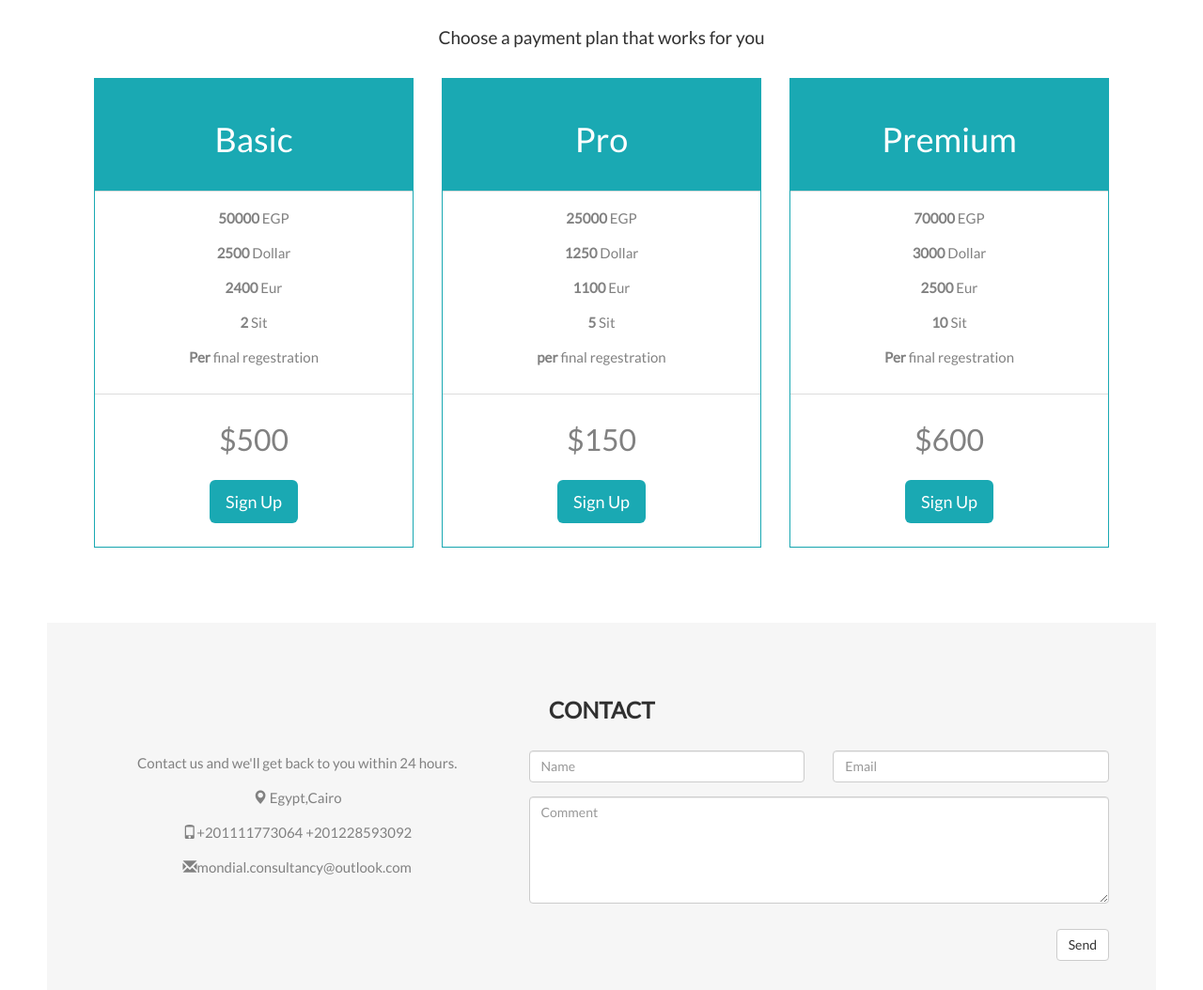
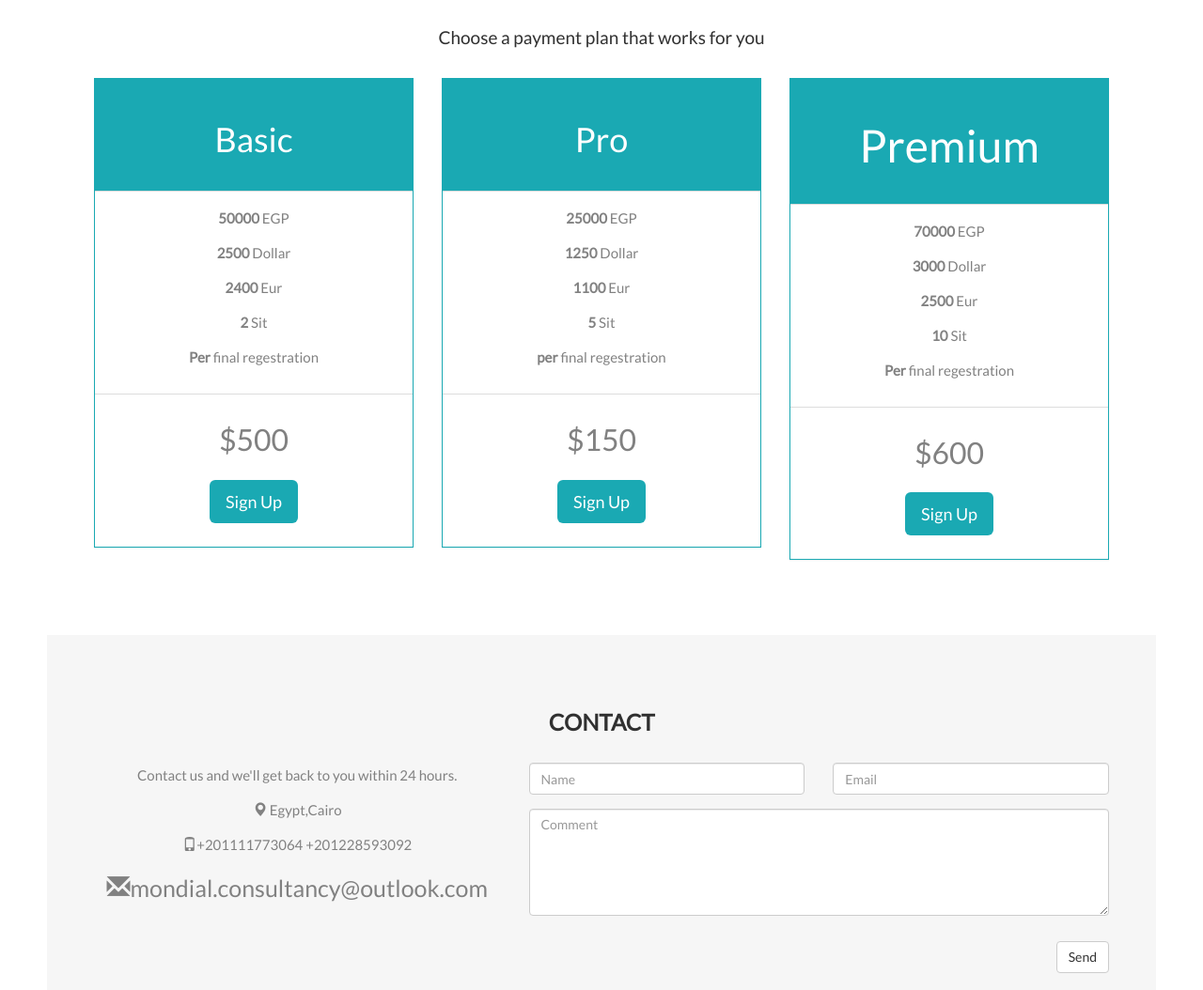
Before and after one commit to Emankehela/Reg-zone, a plain HTML site: page index.html in a window 1280 px wide. Shown: the part 3069-4123 px from the top of the page at 94% size. Drawn offline with nearby package versions, Linux system fonts and the light colour scheme; files whose address does not match are found by name.

Commit message:
Update index.html

```diff
--- a/index.html
+++ b/index.html
@@ -303,21 +303,21 @@
       <div class="thumbnail">
         <img src="imgs/download.jfif" alt="Egypt" width="400" height="300">
         <p><strong>Egypt</strong></p>
-        <p>Feasibility study,regulation summarisation,regestration cosultaion</p>
+        <p>Feasibility study, regulation summarisation, regestration cosultaion</p>
       </div>
     </div>
     <div class="col-sm-4">
       <div class="thumbnail">
         <img src="imgs/franchise-agreement.png" alt="Gulf" width="400" height="300">
         <p><strong>Gulf</strong></p>
-        <p>Feasibility study,regulation summarisation,regestration cosultaion</p>
+        <p>Feasibility study, regulation summarisation, regestration cosultaion</p>
       </div>
     </div>
     <div class="col-sm-4">
       <div class="thumbnail">
         <img src="imgs/download (1).jfif" alt="North africa" width="400" height="300">
         <p><strong>North africa</strong></p>
-        <p>Feasibility study,regulation summarisation,regestration cosultaion</p>
+        <p>Feasibility study, regulation summarisation, regestration cosultaion</p>
       </div>
     </div>
   </div><br>
@@ -404,7 +404,7 @@
     <div class="col-sm-4 col-xs-12">
       <div class="panel panel-default text-center">
         <div class="panel-heading">
-          <h1>Premium</h1>
+          <h1 style="font-size:48px;">Premium</h1>
         </div>
         <div class="panel-body">
           <p><strong>70000</strong> EGP</p>
@@ -431,7 +431,7 @@
       <p>Contact us and we'll get back to you within 24 hours.</p>
       <p><span class="glyphicon glyphicon-map-marker"></span> Egypt,Cairo</p>
       <p><span class="glyphicon glyphicon-phone"></span>+201111773064 +201228593092</p>
-      <p><span class="glyphicon glyphicon-envelope"></span>mondial.consultancy@outlook.com</p>
+      <p style="font-size:25px;"><span class="glyphicon glyphicon-envelope"></span>mondial.consultancy@outlook.com</p>
     </div>
     <div class="col-sm-7 slideanim">
       <div class="row">
```
